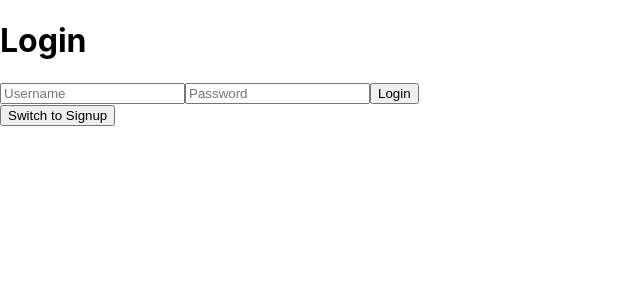
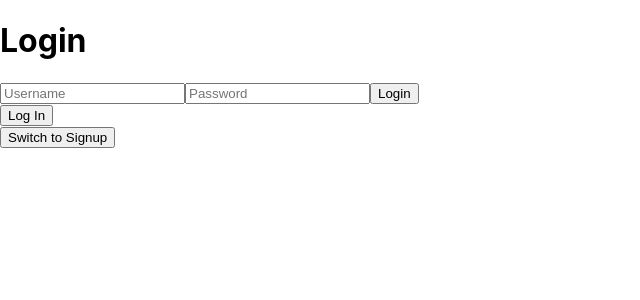
Before and after one commit to Guillaumas/Projet-fabien-front, a React (Create React App) app: page /login in a window 1280 px wide. Shown: the top 300 px of the page, without its empty margins (0-640 px from the left). Built offline with nearby package versions, Linux system fonts and the light colour scheme; no server answers.

Commit message:
ajout de auth0

```diff
--- a/package.json
+++ b/package.json
@@ -3,6 +3,7 @@
   "version": "0.1.0",
   "private": true,
   "dependencies": {
+    "@auth0/auth0-react": "^2.2.4",
     "@testing-library/jest-dom": "^5.17.0",
     "@testing-library/react": "^13.4.0",
     "@testing-library/user-event": "^13.5.0",
@@ -11,7 +12,7 @@
     "react": "^18.3.1",
     "react-dom": "^18.3.1",
     "react-router-dom": "^6.23.1",
-    "react-scripts": "5.0.1",
+    "react-scripts": "^5.0.1",
     "web-vitals": "^2.1.4"
   },
   "scripts": {
--- /dev/null
+++ b/src/components/UI/LoginButton.js
@@ -0,0 +1,10 @@
+import React from "react";
+import { useAuth0 } from "@auth0/auth0-react";
+
+const LoginButton = () => {
+    const { loginWithRedirect } = useAuth0();
+
+    return <button onClick={() => loginWithRedirect()}>Log In</button>;
+};
+
+export default LoginButton;
--- a/src/components/userConnection/LoginForm.js
+++ b/src/components/userConnection/LoginForm.js
@@ -1,6 +1,8 @@
 import React, {useState} from 'react';
 import {useNavigate} from 'react-router-dom';
 import {authenticate} from "../tools/requests";
+import LoginButton from "../UI/LoginButton";
+
 
 function LoginForm({onLogin}) {
     const [username, setUsername] = useState('');
@@ -48,6 +50,8 @@
                 />
                 <button type="submit">Login</button>
                 <br/>
+                <LoginButton/>
+                <br/>
                 <button onClick={handleSwitchToSignup}>Switch to Signup</button>
             </form>
             {error && <p>{error}</p>}
--- a/src/index.js
+++ b/src/index.js
@@ -3,12 +3,22 @@
 import './index.css';
 import App from './App';
 import reportWebVitals from './reportWebVitals';
+import {Auth0Provider} from "@auth0/auth0-react";
+
 
 const root = ReactDOM.createRoot(document.getElementById('root'));
 root.render(
-  <React.StrictMode>
-    <App />
-  </React.StrictMode>
+    <React.StrictMode>
+        <Auth0Provider
+            domain={process.env.REACT_APP_AUTH0_DOMAIN}
+            clientId={process.env.REACT_APP_AUTH0_CLIENT_ID}
+            authorizationParams={{
+                redirect_uri: window.location.origin
+            }}
+        >
+            <App/>
+        </Auth0Provider>
+    </React.StrictMode>
 );
 
 // If you want to start measuring performance in your app, pass a function
```
